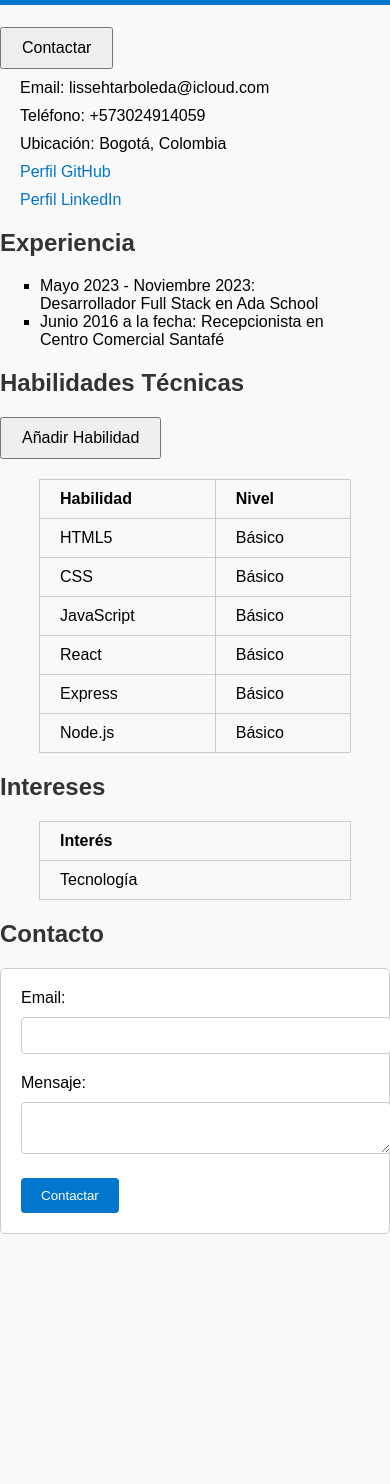
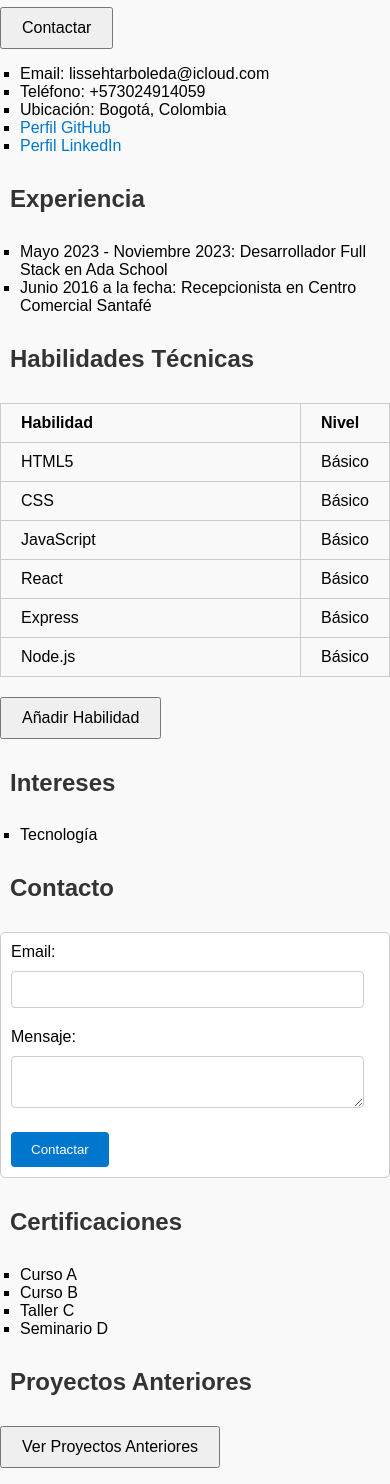
Before and after one commit to LissehtArboleda1607/FuncionalidadesAvanzadasParaHojaDeVidaConFuncionesEnJavaScript, a plain HTML site: page index.html in a window 390 px wide. Shown: the part 130-1614 px from the top of the page. Before the commit the page ends 1384 px from the top, so only its background shows below. Drawn offline with Linux system fonts and the light colour scheme.

Commit message:
Se realizaron cambios en los archivos index.html, script.js, styles.css

```diff
--- a/index.html
+++ b/index.html
@@ -10,29 +10,33 @@
     <header>
         <h1>Lisseht Del Carmen Arboleda Jimenez</h1>
         <button id="contactBtn">Contactar</button>
-        <p>Email: lissehtarboleda@icloud.com</p>
-        <p>Teléfono: +573024914059</p>
-        <p>Ubicación: Bogotá, Colombia</p>
-        <p><a href="https://github.com/LissehtArboleda1607/" target="_blank">Perfil GitHub</a></p>
-        <p><a href="https://www.linkedin.com/in/lissehtarboledaj-desarrolloweb/" target="_blank">Perfil LinkedIn</a></p>
-
+        <ul>
+            <li>Email: lissehtarboleda@icloud.com</li>
+            <li>Teléfono: +573024914059</li>
+            <li>Ubicación: Bogotá, Colombia</li>
+            <li><a href="https://github.com/LissehtArboleda1607/" target="_blank">Perfil GitHub</a></li>
+            <li><a href="https://www.linkedin.com/in/lissehtarboledaj-desarrolloweb/" target="_blank">Perfil LinkedIn</a></li>
+        </ul>
     </header>
 
     <section>
         <h2>Experiencia</h2>
         <ul>
             <li>Mayo 2023 - Noviembre 2023: Desarrollador Full Stack en Ada School</li>
-            <li>Junio 2016 a la fecha: Recepcionista en Centro Comercial Santafé</li> <!-- Corregido: se corrigió "Centro Comercial Santafe" a "Centro Comercial Santafé" -->
+            <li>Junio 2016 a la fecha: Recepcionista en Centro Comercial Santafé</li>
         </ul>
     </section>
 
     <section>
         <h2>Habilidades Técnicas</h2>
         <table>
+            <thead>
                 <tr>
                     <th>Habilidad</th>
                     <th>Nivel</th>
                 </tr>
+            </thead>
+            <tbody id="listaHabilidades">
                 <tr>
                     <td>HTML5</td>
                     <td>Básico</td>
@@ -53,28 +57,20 @@
                     <td>Express</td>
                     <td>Básico</td>
                 </tr>
-
                 <tr>
                     <td>Node.js</td>
                     <td>Básico</td>
                 </tr>
+            </tbody>
+        </table>
         <button id="addSkill">Añadir Habilidad</button>
-
-         </table>
-
     </section>
 
     <section>
         <h2>Intereses</h2>
-        <table>
-            <tr>
-                <th>Interés</th>
-            </tr>
-            <tr>
-                <td>Tecnología</td>
-            </tr>
-
-        </table>
+        <ul>
+            <li>Tecnología</li>
+        </ul>
     </section>
 
     <section>
@@ -82,14 +78,23 @@
         <form action="#" method="post">
             <label for="email">Email:</label>
             <input type="email" id="email" name="user_email">
-
             <label for="message">Mensaje:</label>
             <textarea id="message" name="user_message"></textarea>
-
             <input type="submit" value="Contactar">
         </form>
     </section>
+
+    <section>
+        <h2>Certificaciones</h2>
+        <ul id="listaCertificaciones"></ul>
+    </section>
+
+    <section>
+        <h2>Proyectos Anteriores</h2>
+        <button id="verProyectosAnteriores">Ver Proyectos Anteriores</button>
+        <ul id="proyectosAnteriores"></ul>
+    </section>
+
     <script src="script.js"></script>
-
 </body>
 </html>
--- a/script.js
+++ b/script.js
@@ -1,10 +1,54 @@
 console.log("Hoja de Vida Interactiva Cargada");
-document.getElementById('addSkill').addEventListener('click', function() {
-    let newSkill = prompt("Introduce una nueva habilidad:");
-    if (newSkill) {
-        let ul = document.getElementById('skillsList'); // Suponiendo que tienes un <ul id="skillsList"> para tus habilidades
+
+// Carga inicial de certificaciones
+const certificaciones = ["Curso A", "Curso B", "Taller C", "Seminario D"];
+
+function mostrarCertificaciones() {
+    let ul = document.getElementById('listaCertificaciones');
+    for (let i = 0; i < certificaciones.length; i++) {
         let li = document.createElement('li');
-        li.textContent = newSkill;
+        li.textContent = certificaciones[i];
         ul.appendChild(li);
     }
+}
+
+// Mostrar proyectos anteriores
+document.getElementById('verProyectosAnteriores').addEventListener('click', function() {
+    let numProyectos = parseInt(prompt("¿Cuántos proyectos deseas ver?"));
+    if (!isNaN(numProyectos) && numProyectos > 0) {
+        mostrarProyectosAnteriores(numProyectos);
+    } else {
+        alert("Por favor, ingresa un número válido de proyectos.");
+    }
 });
+
+const proyectosAnteriores = ["Proyecto 1", "Proyecto 2", "Proyecto 3", "Proyecto 4", "Proyecto 5"];
+
+function mostrarProyectosAnteriores(numProyectos) {
+    let ul = document.getElementById('proyectosAnteriores');
+    ul.innerHTML = '';
+    for (let i = 0; i < numProyectos && i < proyectosAnteriores.length; i++) {
+        let li = document.createElement('li');
+        li.textContent = proyectosAnteriores[i];
+        ul.appendChild(li);
+    }
+}
+
+// Añadir habilidades
+document.getElementById('addSkill').addEventListener('click', function() {
+    let habilidad = prompt("Ingrese la nueva habilidad:");
+    let nivel = prompt("Ingrese el nivel de dominio:");
+
+    if (habilidad && nivel) {
+        let tbody = document.getElementById('listaHabilidades');
+        let tr = document.createElement('tr');
+        tr.innerHTML = `<td>${habilidad}</td><td>${nivel}</td>`;
+        tbody.appendChild(tr);
+    } else {
+        alert("Por favor, ingrese información válida para la habilidad y el nivel.");
+    }
+});
+
+window.onload = function() {
+    mostrarCertificaciones();
+};
--- a/styles.css
+++ b/styles.css
@@ -80,6 +80,7 @@ input[type="submit"] {
 input[type="submit"]:hover {
     background-color: #0055a4;
 }
+
 .container {
     text-align: center;
     margin-top: 100px;
@@ -90,3 +91,23 @@ button {
     font-size: 16px;
     cursor: pointer;
 }
+
+/* Responsive styles for mobile devices */
+@media (max-width: 600px) {
+    h1, h2 {
+        padding: 10px;
+    }
+    table, th, td {
+        width: 100%;
+    }
+    form {
+        padding: 10px;
+        max-width: 100%;
+    }
+    input[type="email"], textarea {
+        width: 90%; /* Slightly less than 100% to account for padding and borders */
+    }
+    ul {
+        padding: 0 20px;
+    }
+}
```
Lines whose indentation alone changed are shown as unchanged.
